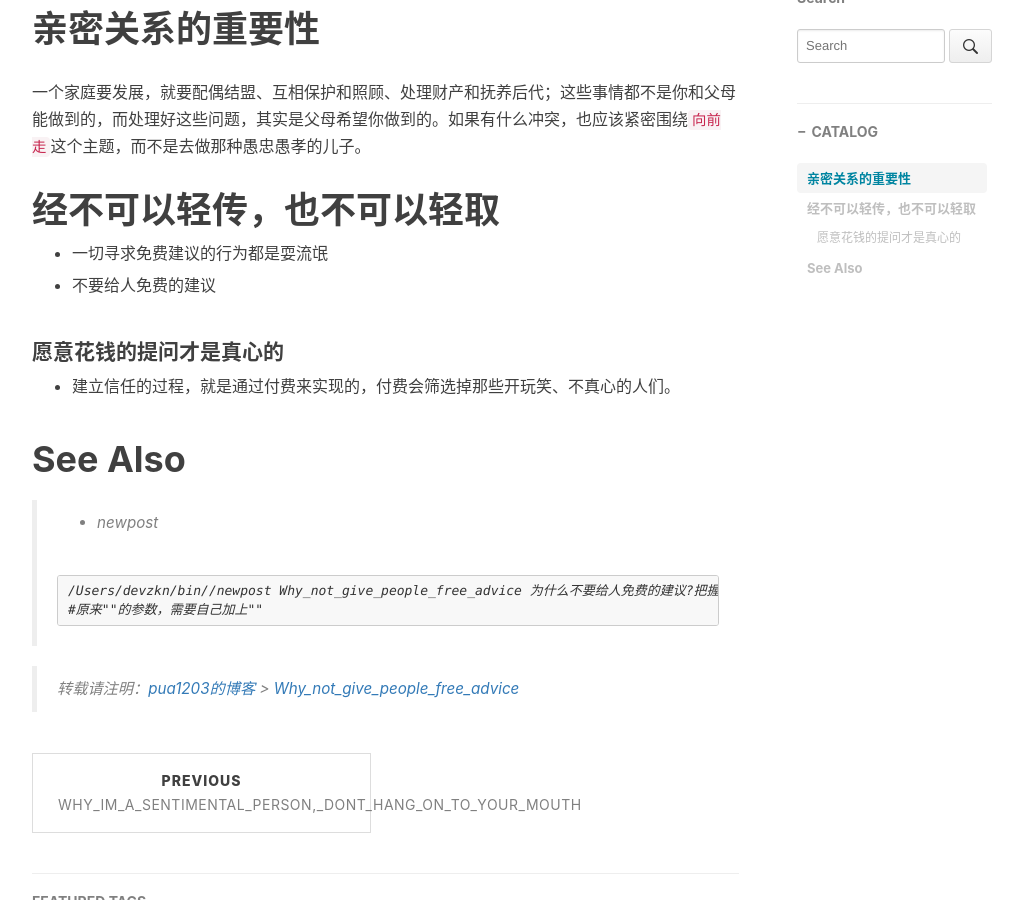
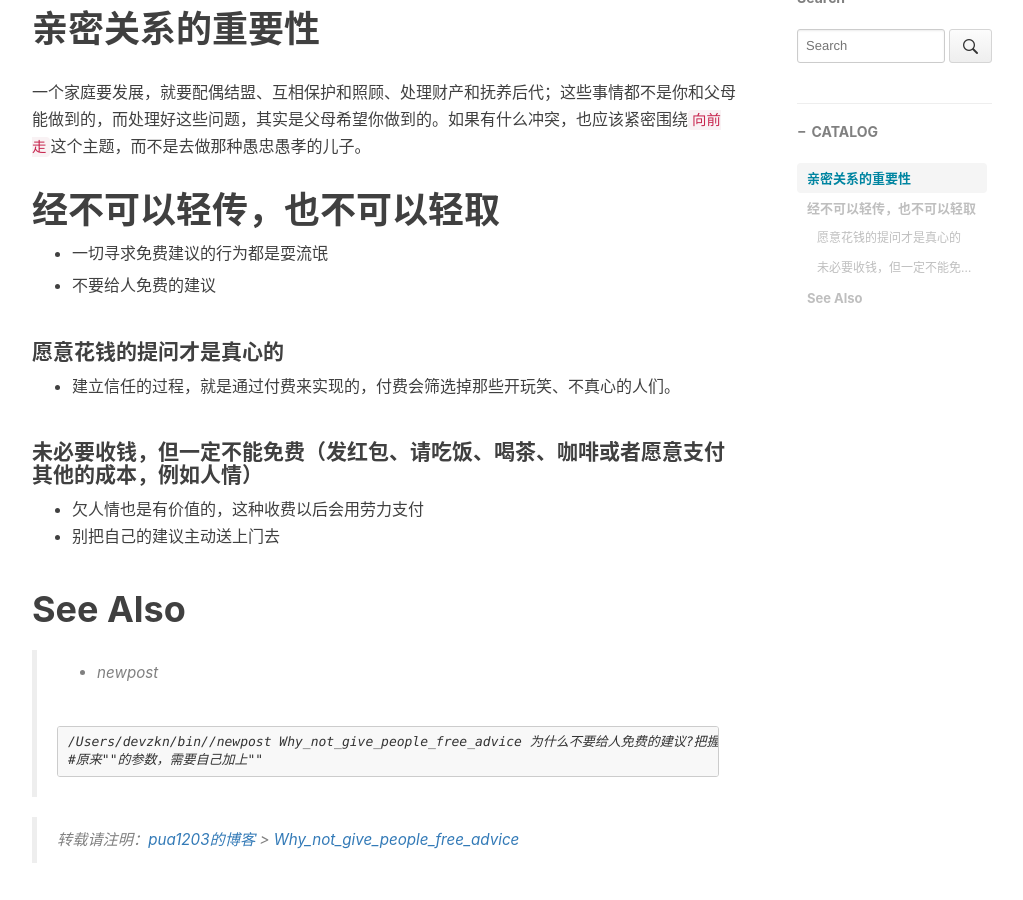
Before and after one commit to pua1203/pua1203.github.io, a Jekyll site: the page built from _posts/RelationshipStrategy/2018-10-29-Why_not_give_people_free_advice.md, in a window 1280 px wide and 900 px high, scrolled down 647 px. Shown: the whole window, without its empty margins (233-1256 px from the left). Built offline with Jekyll 4.4.1, drawn with Linux system fonts in a browser that asks for light colours; nearby versions of some CDN libraries; comment, search, counter and statistics services are not loaded.

Commit message:
欠人情也是有价值的，这种收费以后会用劳力支付

```diff
--- a/_posts/RelationshipStrategy/2018-10-29-Why_not_give_people_free_advice.md
+++ b/_posts/RelationshipStrategy/2018-10-29-Why_not_give_people_free_advice.md
@@ -53,7 +53,12 @@ subtitle: 为什么不要给人免费的建议?把握好和人交往的边界，
 
 
 
+#### 未必要收钱，但一定不能免费（发红包、请吃饭、喝茶、咖啡或者愿意支付其他的成本，例如人情）
 
+
+
+* 欠人情也是有价值的，这种收费以后会用劳力支付
+* 别把自己的建议主动送上门去
 
 
 # See Also
```
